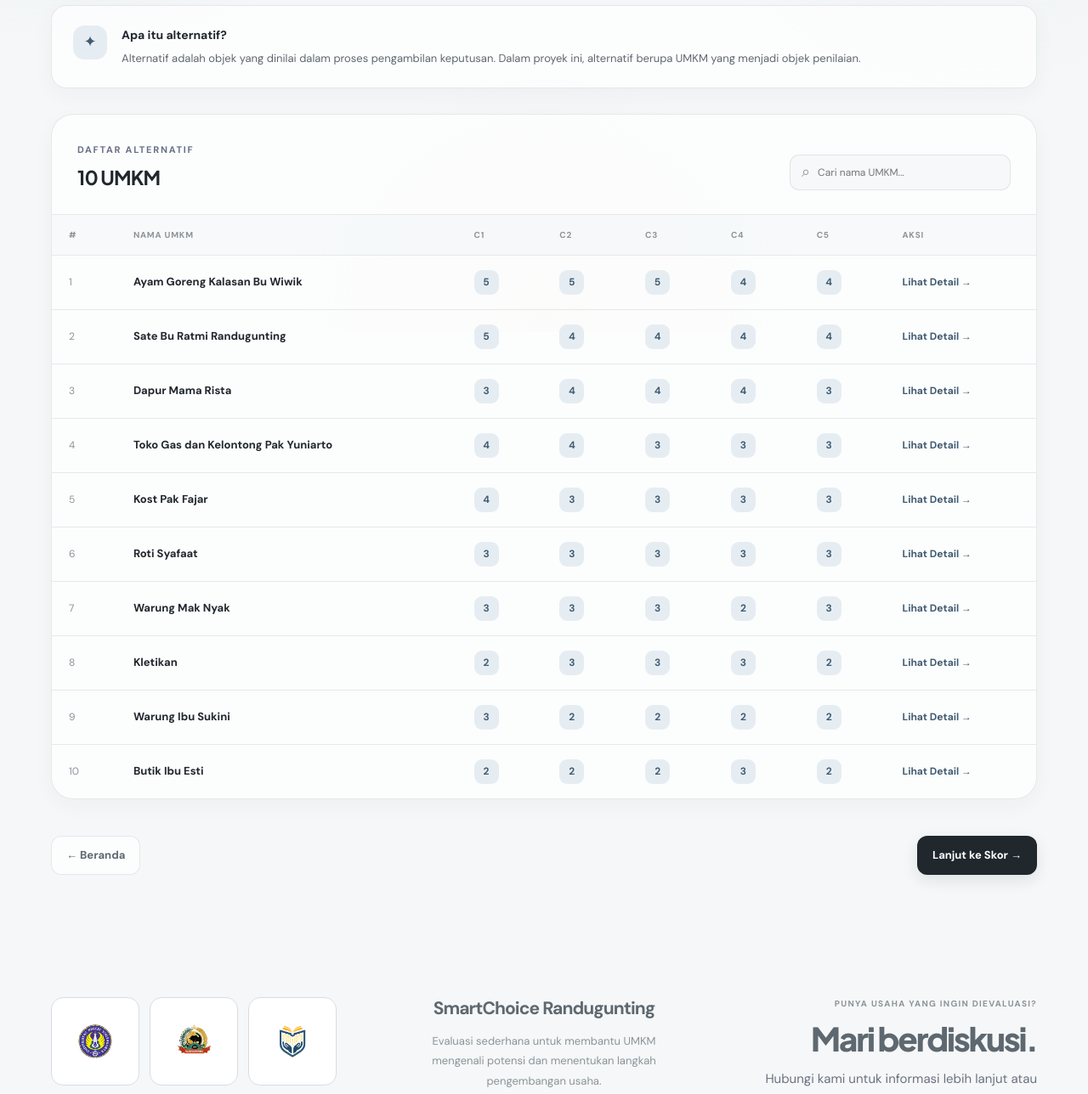
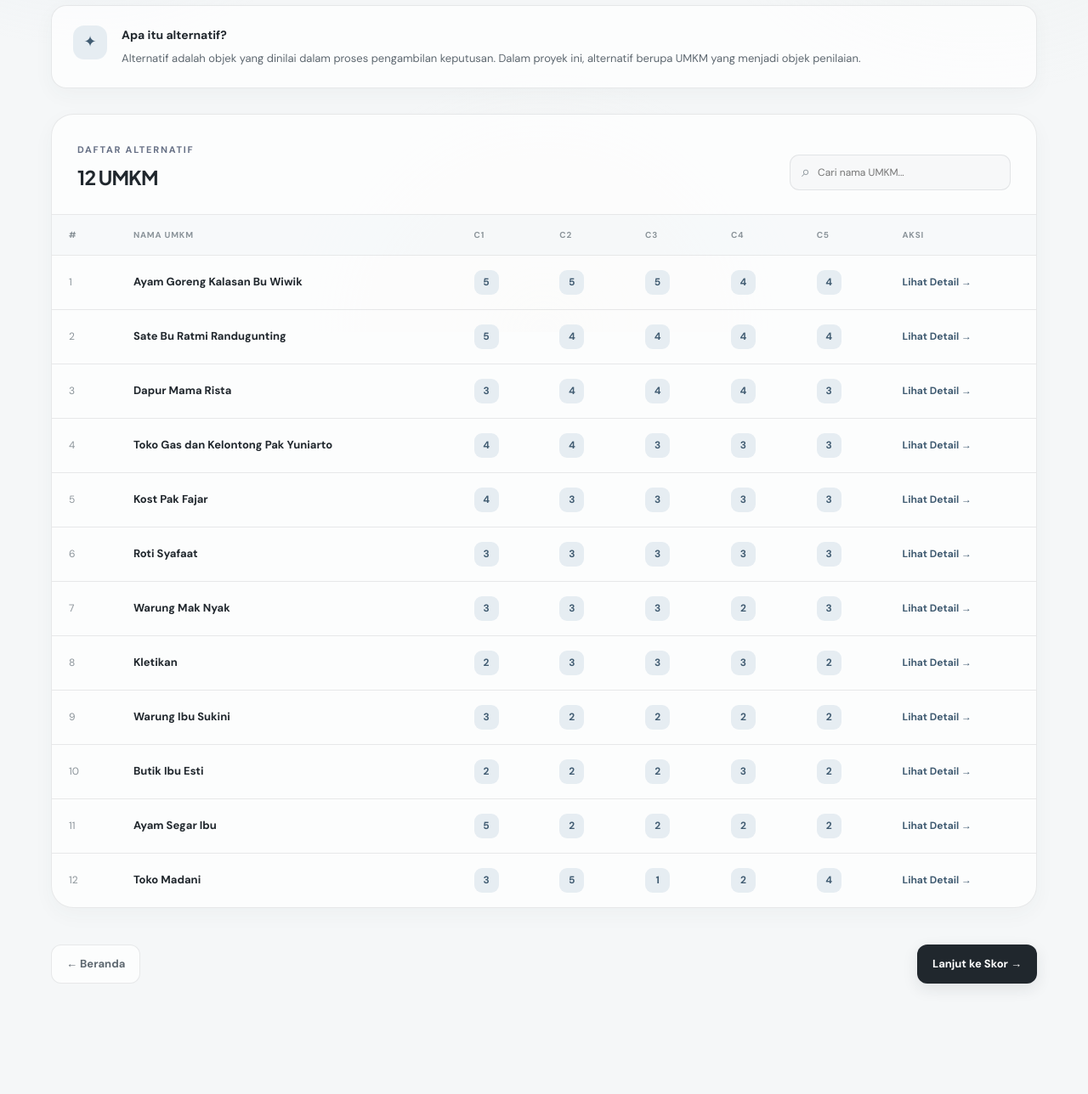
Before and after one commit to alyafadilah/Ruang-Usaha-Randugunting, a Flask app: page /alternatif in a window 1280 px wide. Shown: the part 409-1697 px from the top of the page at 85% size. Run offline with Flask 3, Linux system fonts and the light colour scheme.

Commit message:
Tambah data UMKM baru

```diff
--- a/app.py
+++ b/app.py
@@ -59,7 +59,7 @@ UMKM_DATA = [
         "name": "Kletikan",
         "scores": [2, 3, 3, 3, 2]
     },
-    {
+        {
         "id": "warung-ibu-sukini",
         "name": "Warung Ibu Sukini",
         "scores": [3, 2, 2, 2, 2]
@@ -68,8 +68,19 @@ UMKM_DATA = [
         "id": "butik-ibu-esti",
         "name": "Butik Ibu Esti",
         "scores": [2, 2, 2, 3, 2]
+    },
+    {
+        "id": "ayam-segar-ibu",
+        "name": "Ayam Segar Ibu",
+        "scores": [5, 2, 2, 2, 2]
+    },
+    {
+        "id": "toko-madani",
+        "name": "Toko Madani",
+        "scores": [3, 5, 1, 2, 4]
     }
 ]
+
 
 # =========================================================
 # KRITERIA
--- a/templates/base.html
+++ b/templates/base.html
@@ -68,14 +68,14 @@
                 <div class="footer-logo footer-logo-randugunting">
                     <img
                         src="{{ url_for('static', filename='img/logo-randugunting.png') }}"
-                        alt="Logo KKN UNY 2026"
+                        alt="Logo Randugunting"
                     >
                 </div>
 
                 <div class="footer-logo footer-logo-kkn">
                     <img
                         src="{{ url_for('static', filename='img/logo-kkn-2026.png') }}"
-                        alt="Logo Dusun Randugunting"
+                        alt="Logo KKN UNY 2026"
                     >
                 </div>
 
```
